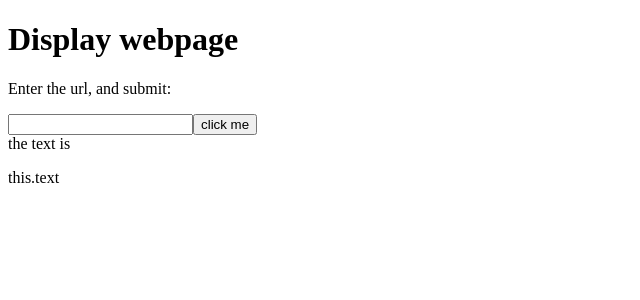
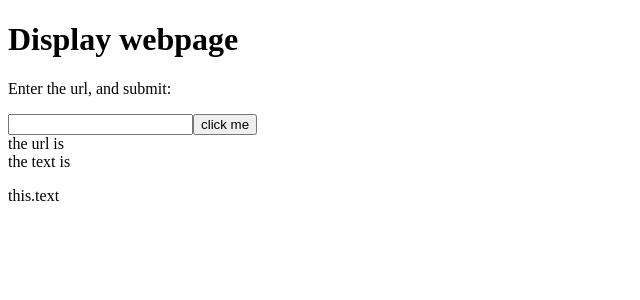
Before and after one commit to isoboroff/hilite-proj, a React (Create React App) app: page / in a window 1280 px wide. Shown: the top 300 px of the page, without its empty margins (0-640 px from the left). Built offline with nearby package versions, Linux system fonts and the light colour scheme.

Commit message:
added some debug output

```diff
--- a/src/index.js
+++ b/src/index.js
@@ -15,8 +15,9 @@ class MyForm extends React.Component {
 
   mySubmitHandler = event => {
     event.preventDefault();
-    let parsed_text = fetch(this.state.url)
+    fetch(this.state.url)
       .then(res => res.text())
+      .then(text => { console.log(text); return text })
       .then(rtext => this.processText(rtext))
       .then(ptext => this.setState({ text: ptext }));
   };
@@ -33,6 +34,7 @@ class MyForm extends React.Component {
           <input type="text" onChange={this.myChangeHandler} />
           <input type="submit" value="click me" />
         </form>
+        <div>the url is {this.state.url}</div>
         <div>the text is<p/> this.text </div>
        {this.state.text}
 
```
